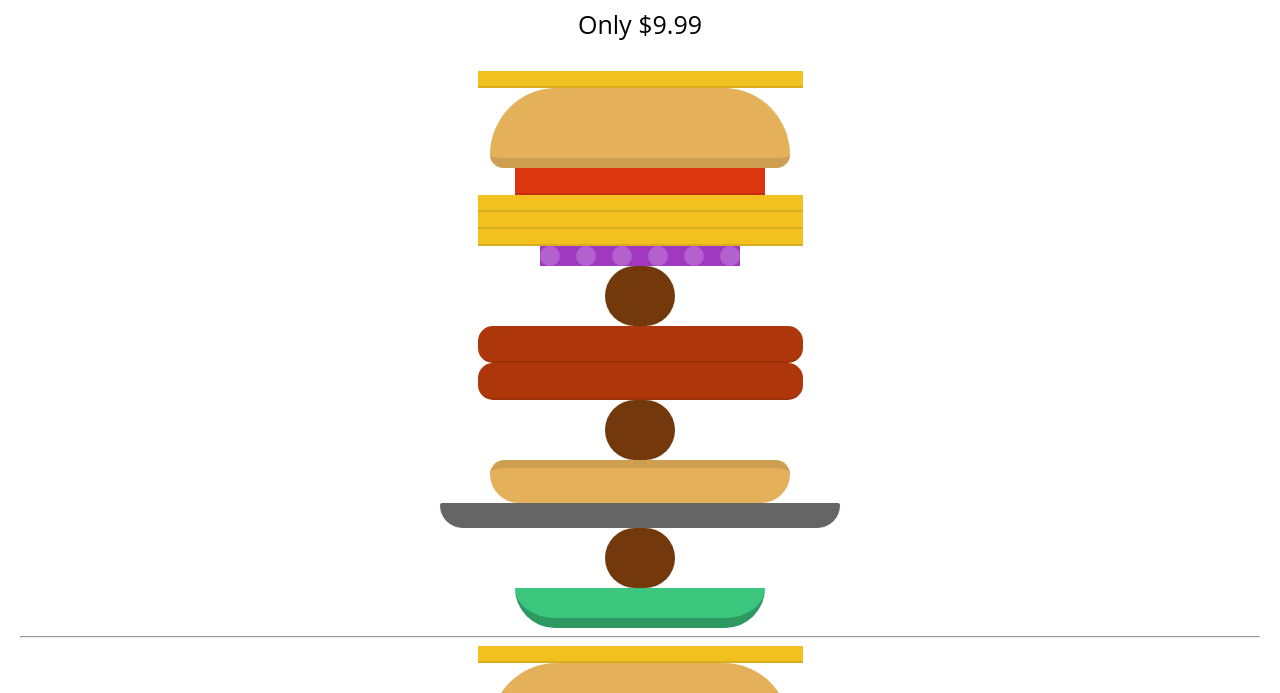
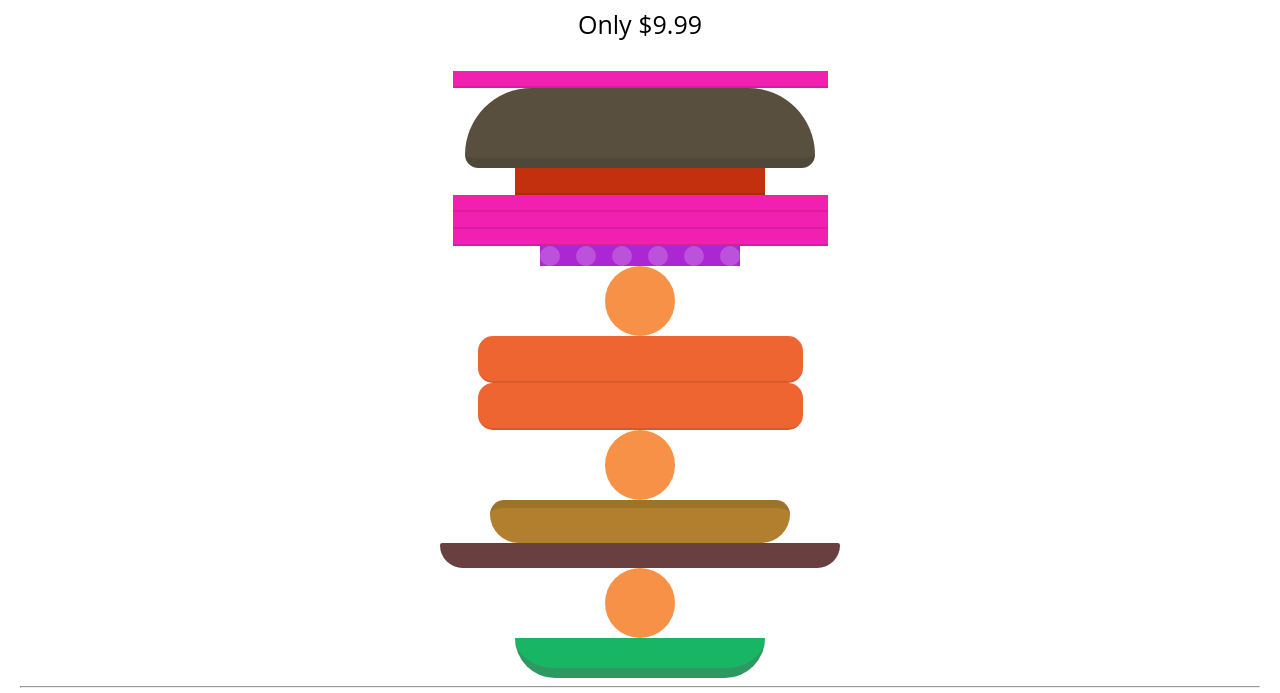
Before and after one commit to hpaul05/Lab6_Rev2, a plain HTML site: page index.html in a window 1280 px wide. Shown: the part 78-771 px from the top of the page. Drawn offline with Linux system fonts and the light colour scheme.

Commit message:
Update ingredients.css

```diff
--- a/ingredients.css
+++ b/ingredients.css
@@ -3,39 +3,39 @@
 
 .bun-top {
   height: 70px;
-  width: 60%;
-  background: #e5b05a;
+  width: 70%;
+  background: #584f3f;
   border-radius: 100px 100px 20px 20px;
   border-bottom: solid 10px rgba(0,0,0,.1);
 }
 
 .cheese {
   height: 15px;
-  width: 65%;
-  background: #f2c120;
+  width: 75%;
+  background: #f220b1;
   border-bottom: solid 2px rgba(0,0,0,.1);
 }
 
 .tomato {
   height: 25px;
   width: 50%;
-  background-color: #dd3710;
+  background-color: #c3300d;
   border-bottom: solid 2px rgba(0,0,0,.1);
 }
 
 .meatball {
-  height: 60px;
+  height: 70px;
   width: 70px;
-  background: #74380d;
+  background: #f79147;
   border-radius: 50px;
   display: inline-block;
   vertical-align: top;
 }
 
 .patty {
-  height: 35px;
+  height: 45px;
   width: 65%;
-  background: #ad370b;
+  background: #ef6532;
   border-radius: 15px;
   border-bottom: solid 2px rgba(0,0,0,.1);
 }
@@ -43,21 +43,21 @@
 .pickle {
   height: 30px;
   width: 50%;
-  background: #3ac67d;
+  background: #18b664;
   border-radius: 0 0 100px 100px;
   border-bottom: solid 10px #2d9961;
 }
 
 .onion {
   width: 40%;
-  background-color: #a039bf;
+  background-color: #ab27d3;
   border-top: dotted 20px rgba(255,255,255,.2);
 }
 
 .bun-bottom {
   height: 35px;
   width: 60%;
-  background: #e5b05a;
+  background: #b17f2e;
   border-radius: 20px 20px 40px 40px;
   border-top: solid 8px rgba(0,0,0,.1)
 }
@@ -65,6 +65,6 @@
 .plate {
   height: 25px;
   width: 80%;
-  background: #656565;
+  background: #6a3f3f;
   border-radius: 20px 20px 200px 200px;
 }
```
